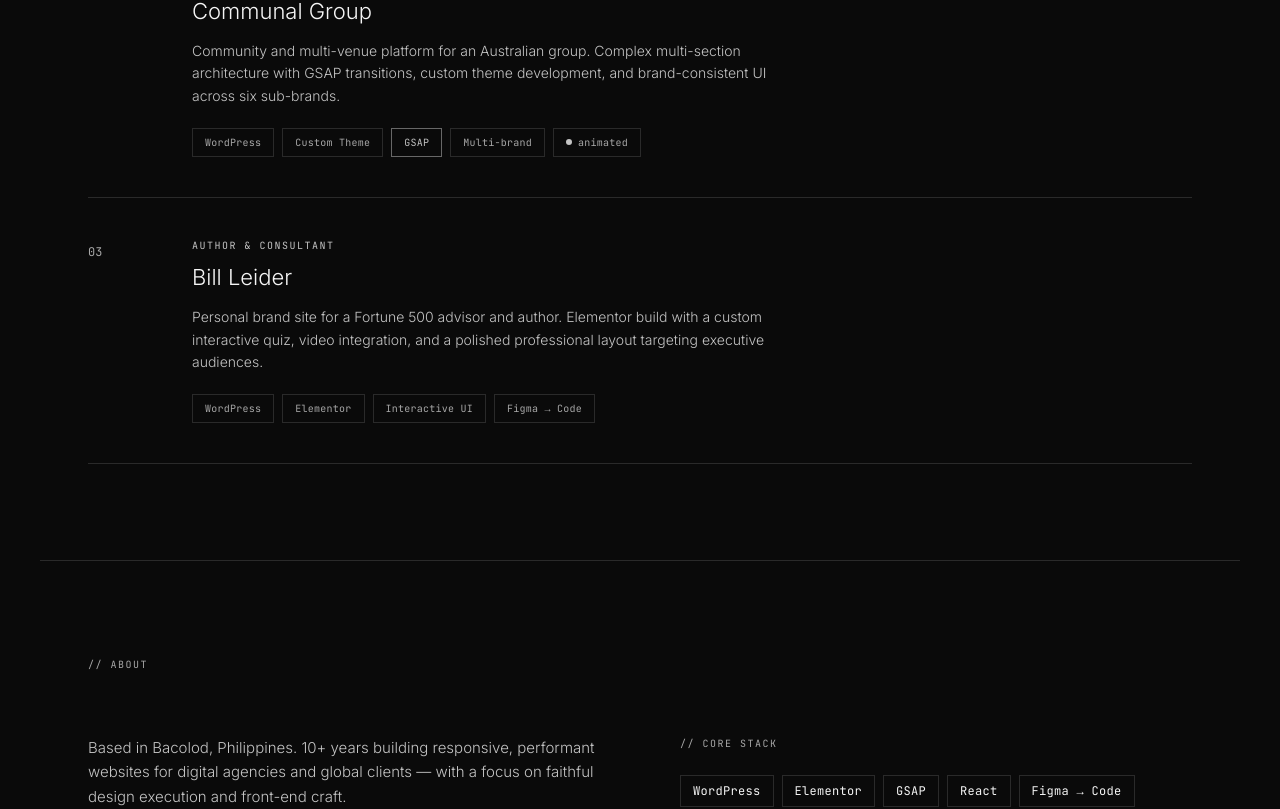
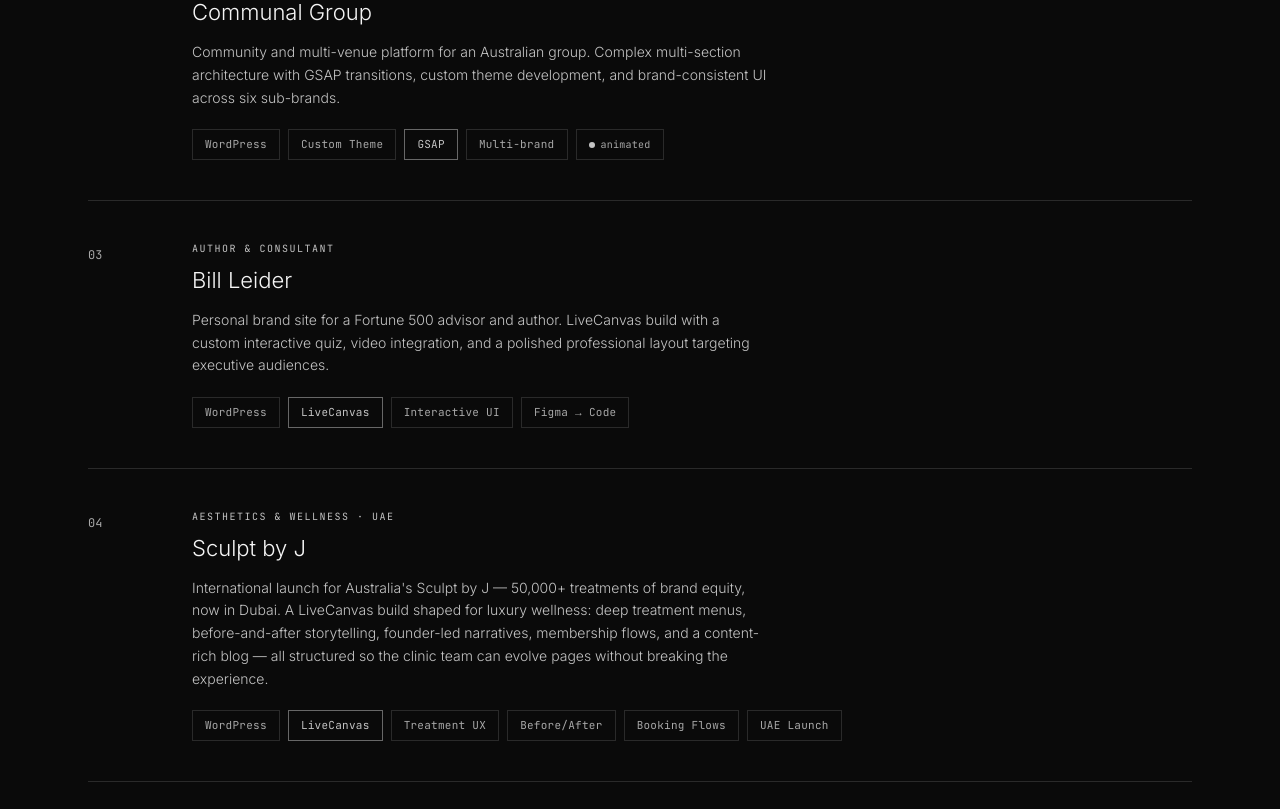
Before and after one commit to yobz/portfolio, a React (Vite) app: page / in a window 1280 px wide. Shown: the part 1516-2325 px from the top of the page. Built offline with nearby package versions, Linux system fonts and the light colour scheme.

Commit message:
Add Sculpt by J project and update portfolio content
- Add Sculpt by J (LiveCanvas, UAE launch) to work section

- Correct Bill Leider to LiveCanvas; highlight LiveCanvas tags

- Update featured project count; add LiveCanvas and Salient to skills

```diff
--- a/src/components/About.jsx
+++ b/src/components/About.jsx
@@ -16,6 +16,8 @@
   { label: 'Tailwind', active: false },
   { label: 'Git / CI-CD', active: false },
   { label: 'Claude / AI', active: false },
+  { label: 'LiveCanvas', active: true },
+  { label: 'Salient / Custom Theme', active: true },
   { label: 'Divi', active: false },
   { label: 'Breakdance', active: false },
   { label: 'Shopify', active: false },
@@ -71,11 +73,10 @@
             {skills.map((s) => (
               <span
                 key={s.label}
-                className={`reveal mono text-[12px] border px-3 py-1.5 tracking-wide opacity-0 ${
-                  s.active
-                    ? 'text-primary border-border'
-                    : 'text-subtle border-border/50'
-                }`}
+                className={`reveal mono text-[12px] border px-3 py-1.5 tracking-wide opacity-0 ${s.active
+                  ? 'text-primary border-border'
+                  : 'text-subtle border-border/50'
+                  }`}
               >
                 {s.label}
               </span>
--- a/src/components/Stats.jsx
+++ b/src/components/Stats.jsx
@@ -1,7 +1,7 @@
 const stats = [
   { value: '10+', label: 'Years experience' },
   { value: '50+', label: 'Sites shipped' },
-  { value: '3', label: 'Featured projects' },
+  { value: '4', label: 'Featured projects' },
 ]
 
 export default function Stats() {
--- a/src/components/Work.jsx
+++ b/src/components/Work.jsx
@@ -28,8 +28,17 @@
     title: 'Bill Leider',
     url: 'https://billleider.com',
     type: 'Author & Consultant',
-    desc: 'Personal brand site for a Fortune 500 advisor and author. Elementor build with a custom interactive quiz, video integration, and a polished professional layout targeting executive audiences.',
-    tags: ['WordPress', 'Elementor', 'Interactive UI', 'Figma → Code'],
+    desc: 'Personal brand site for a Fortune 500 advisor and author. LiveCanvas build with a custom interactive quiz, video integration, and a polished professional layout targeting executive audiences.',
+    tags: ['WordPress', 'LiveCanvas', 'Interactive UI', 'Figma → Code'],
+    animation: false,
+  },
+  {
+    num: '04',
+    title: 'Sculpt by J',
+    url: 'https://sculptbyj.com/',
+    type: 'Aesthetics & Wellness · UAE',
+    desc: 'International launch for Australia\'s Sculpt by J — 50,000+ treatments of brand equity, now in Dubai. A LiveCanvas build shaped for luxury wellness: deep treatment menus, before-and-after storytelling, founder-led narratives, membership flows, and a content-rich blog — all structured so the clinic team can evolve pages without breaking the experience.',
+    tags: ['WordPress', 'LiveCanvas', 'Treatment UX', 'Before/After', 'Booking Flows', 'UAE Launch'],
     animation: false,
   },
 ]
@@ -102,11 +111,10 @@
                 {p.tags.map((tag) => (
                   <span
                     key={tag}
-                    className={`mono text-[10px] border px-3 py-1.5 tracking-wide ${
-                      tag === 'GSAP'
+                    className={`mono text-[11px] border px-3 py-1.5 tracking-wide ${tag === 'GSAP' || tag === 'LiveCanvas'
                         ? 'text-secondary border-secondary/50'
                         : 'text-subtle border-border'
-                    }`}
+                      }`}
                   >
                     {tag}
                   </span>
```
